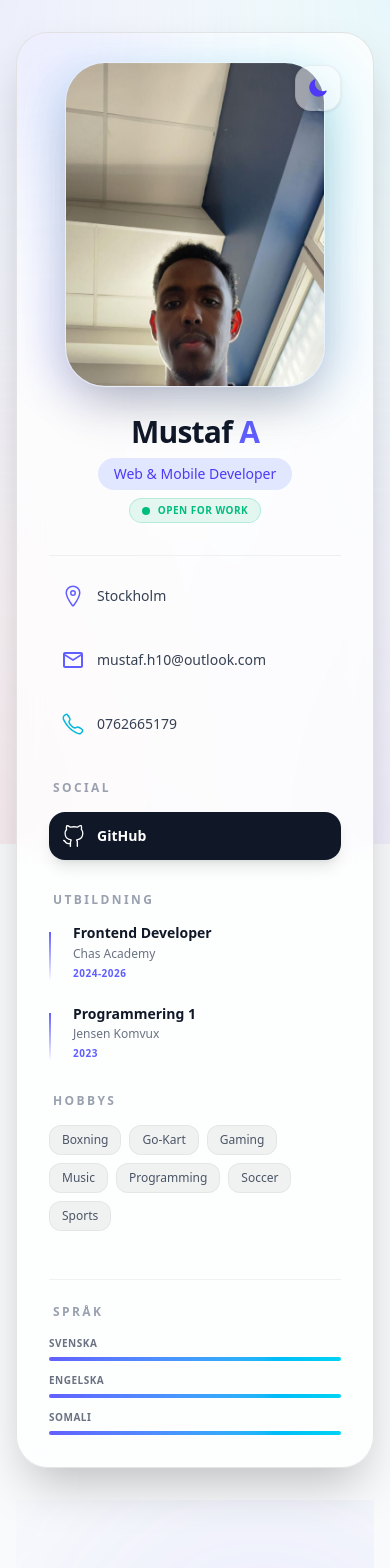
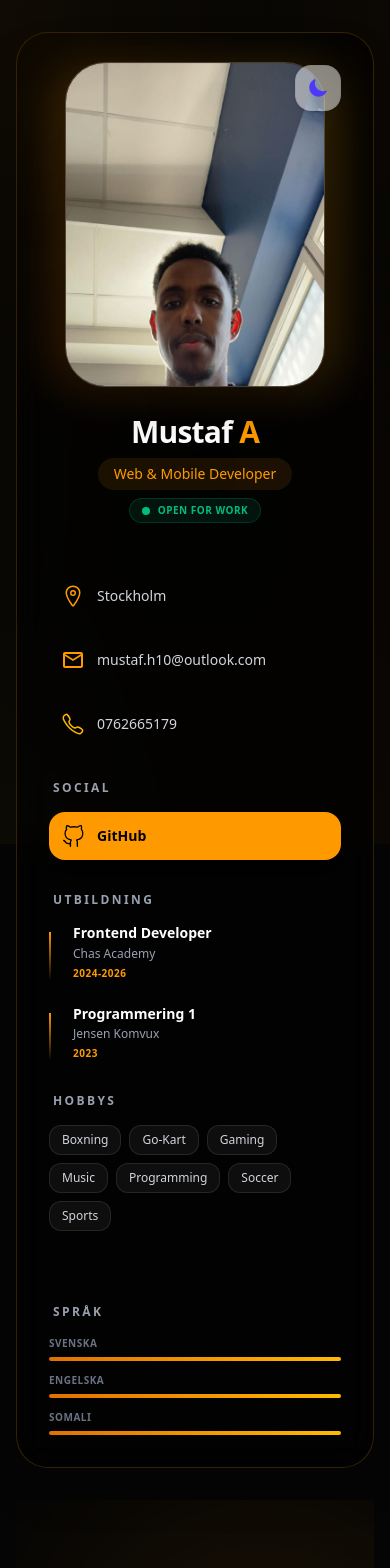
Before and after one commit to mmmnr10/My-Portofolio, a Next.js app: page / in a window 390 px wide. Shown: the top 1568 px of the page. Built offline with nearby package versions, Linux system fonts and the light colour scheme.

Commit message:
Complete Golden Obsidian Transformation: Unified Amber/Gold color scheme across all components

```diff
--- a/src/app/globals.css
+++ b/src/app/globals.css
@@ -1,36 +1,36 @@
 @import "tailwindcss";
 
 @theme {
-  --color-primary: #6366f1;
-  --color-secondary: #22d3ee;
-  --color-accent: #8b5cf6;
-  --color-glass-dark: rgba(255, 255, 255, 0.05);
-  --color-glass-light: rgba(255, 255, 255, 0.7);
+  --color-primary: #f59e0b; /* Amber 500 */
+  --color-secondary: #fbbf24; /* Amber 400 */
+  --color-accent: #d97706; /* Amber 600 */
+  --color-glass-dark: rgba(0, 0, 0, 0.4);
+  --color-glass-light: rgba(255, 255, 255, 0.05);
 }
 
 :root {
-  --bg-color: #f8fafc;
-  --text-color: #0f172a;
+  --bg-color: #050505; /* Black */
+  --text-color: #ffffff;
   --primary-color: var(--color-primary);
   --secondary-color: var(--color-secondary);
-  --border-color: rgba(0, 0, 0, 0.05);
-  --hover-color: #4f46e5;
-  --skills-bg: #ffffff;
-  --card-border: rgba(0, 0, 0, 0.1);
-  --card-bg: var(--color-glass-light);
-  --glass-blur: 12px;
+  --border-color: rgba(245, 158, 11, 0.1);
+  --hover-color: #fbbf24;
+  --skills-bg: #111111;
+  --card-border: rgba(245, 158, 11, 0.2);
+  --card-bg: rgba(0, 0, 0, 0.6);
+  --glass-blur: 16px;
 }
 
 .dark {
-  --bg-color: #020617;
-  --text-color: #f8fafc;
-  --primary-color: #818cf8;
-  --secondary-color: #22d3ee;
-  --border-color: rgba(255, 255, 255, 0.1);
-  --hover-color: #6366f1;
-  --skills-bg: #1e293b;
-  --card-border: rgba(255, 255, 255, 0.15);
-  --card-bg: var(--color-glass-dark);
+  --bg-color: #020202;
+  --text-color: #ffffff;
+  --primary-color: #f59e0b;
+  --secondary-color: #fbbf24;
+  --border-color: rgba(245, 158, 11, 0.15);
+  --hover-color: #f59e0b;
+  --skills-bg: #0a0a0a;
+  --card-border: rgba(245, 158, 11, 0.3);
+  --card-bg: rgba(0, 0, 0, 0.8);
 }
 
 body {
@@ -55,10 +55,10 @@ body {
   height: 100%;
   z-index: -1;
   background-image:
-    radial-gradient(at 0% 0%, rgba(99, 102, 241, 0.15) 0px, transparent 50%),
-    radial-gradient(at 100% 0%, rgba(34, 211, 238, 0.15) 0px, transparent 50%),
-    radial-gradient(at 100% 100%, rgba(139, 92, 246, 0.15) 0px, transparent 50%),
-    radial-gradient(at 0% 100%, rgba(244, 63, 94, 0.15) 0px, transparent 50%);
+    radial-gradient(at 0% 0%, rgba(245, 158, 11, 0.1) 0px, transparent 50%),
+    radial-gradient(at 100% 0%, rgba(217, 119, 6, 0.08) 0px, transparent 50%),
+    radial-gradient(at 100% 100%, rgba(180, 83, 9, 0.1) 0px, transparent 50%),
+    radial-gradient(at 0% 100%, rgba(251, 191, 36, 0.08) 0px, transparent 50%);
 }
 
 .floating {
--- a/src/app/layout/HeaderLeft.jsx
+++ b/src/app/layout/HeaderLeft.jsx
@@ -45,13 +45,13 @@ export default function HeaderLeft({ darkMode, toggleDarkMode }) {
       className="glass p-8 sticky top-8 rounded-[2rem] shadow-2xl overflow-hidden border border-white/20 dark:border-white/10"
     >
       {/* Decorative Glow */}
-      <div className="absolute -top-24 -left-24 w-48 h-48 bg-indigo-500/20 blur-[100px] rounded-full pointer-events-none" />
+      <div className="absolute -top-24 -left-24 w-48 h-48 bg-amber-500/10 blur-[100px] rounded-full pointer-events-none" />
 
       <div className="flex flex-col gap-8 relative z-10">
         {/* Profile Section */}
         <div className="flex flex-col items-center gap-6 text-center">
           <div className="relative group w-full px-4">
-            <div className="absolute inset-0 bg-gradient-to-tr from-indigo-500 to-cyan-400 rounded-[2.5rem] blur-xl opacity-20 group-hover:opacity-40 transition-opacity" />
+            <div className="absolute inset-0 bg-gradient-to-tr from-amber-600 to-amber-400 rounded-[2.5rem] blur-xl opacity-20 group-hover:opacity-40 transition-opacity" />
             <motion.img
               initial={{ scale: 0.9, opacity: 0 }}
               animate={{ scale: 1, opacity: 1 }}
@@ -64,11 +64,11 @@ export default function HeaderLeft({ darkMode, toggleDarkMode }) {
 
 
           <div className="space-y-2">
-            <h1 className="text-3xl font-outfit font-bold tracking-tight text-gray-900 dark:text-white">
-              Mustaf <span className="text-indigo-500 dark:text-indigo-400">A</span>
+            <h1 className="text-3xl font-outfit font-bold tracking-tight text-white">
+              Mustaf <span className="text-amber-500">A</span>
             </h1>
             <div className="flex flex-col items-center gap-2">
-              <p className="px-4 py-1.5 bg-indigo-100 dark:bg-indigo-900/30 text-indigo-600 dark:text-indigo-300 rounded-full text-sm font-medium inline-block">
+              <p className="px-4 py-1.5 bg-amber-500/10 text-amber-500 rounded-full text-sm font-medium inline-block">
                 Web & Mobile Developer
               </p>
               <motion.div
@@ -105,9 +105,9 @@ export default function HeaderLeft({ darkMode, toggleDarkMode }) {
               onClick={handleCopyEmail}
               onMouseEnter={() => setShowTooltipEmail(true)}
               onMouseLeave={() => setShowTooltipEmail(false)}
-              className="w-full flex items-center gap-3 p-3 rounded-2xl hover:bg-black/5 dark:hover:bg-white/5 transition-all text-gray-700 dark:text-gray-300 group"
+              className="w-full flex items-center gap-3 p-3 rounded-2xl hover:bg-white/5 transition-all text-gray-300 group"
             >
-              <MdOutlineEmail className="text-2xl text-indigo-500" />
+              <MdOutlineEmail className="text-2xl text-amber-500" />
               <span className="text-sm truncate font-medium">mustaf.h10@outlook.com</span>
             </button>
             <AnimatePresence>
@@ -124,8 +124,8 @@ export default function HeaderLeft({ darkMode, toggleDarkMode }) {
             </AnimatePresence>
           </div>
 
-          <a href="tel:0762665179" className="flex items-center gap-3 p-3 rounded-2xl hover:bg-black/5 dark:hover:bg-white/5 transition-all text-gray-700 dark:text-gray-300 group">
-            <IoCallOutline className="text-2xl text-cyan-500" />
+          <a href="tel:0762665179" className="flex items-center gap-3 p-3 rounded-2xl hover:bg-white/5 transition-all text-gray-300 group">
+            <IoCallOutline className="text-2xl text-amber-400" />
             <span className="text-sm font-medium">0762665179</span>
           </a>
         </div>
@@ -137,7 +137,7 @@ export default function HeaderLeft({ darkMode, toggleDarkMode }) {
             whileHover={{ x: 5 }}
             href="https://github.com/mmmnr10"
             target="_blank"
-            className="flex items-center gap-3 p-3 rounded-2xl bg-gray-900 dark:bg-white text-white dark:text-gray-900 shadow-lg hover:shadow-indigo-500/20 transition-all group"
+            className="flex items-center gap-3 p-3 rounded-2xl bg-amber-500 text-black shadow-lg hover:shadow-amber-500/20 transition-all group"
           >
             <VscGithubAlt className="text-2xl" />
             <span className="text-sm font-bold">GitHub</span>
@@ -149,10 +149,10 @@ export default function HeaderLeft({ darkMode, toggleDarkMode }) {
           <h2 className="text-xs font-bold uppercase tracking-[0.2em] text-gray-400 dark:text-gray-500 ml-1">Utbildning</h2>
           <div className="space-y-6">
             {education.map((item, index) => (
-              <div key={index} className="relative pl-6 before:absolute before:left-0 before:top-2 before:bottom-0 before:w-0.5 before:bg-gradient-to-b before:from-indigo-500 before:to-transparent">
-                <h4 className="text-sm font-bold text-gray-900 dark:text-white leading-tight">{item.title}</h4>
-                <p className="text-xs text-gray-500 dark:text-gray-400 mt-1">{item.school}</p>
-                <span className="text-[10px] font-bold text-indigo-500 dark:text-indigo-400 mt-1 block uppercase tracking-wider">{item.year}</span>
+              <div key={index} className="relative pl-6 before:absolute before:left-0 before:top-2 before:bottom-0 before:w-0.5 before:bg-gradient-to-b before:from-amber-500 before:to-transparent">
+                <h4 className="text-sm font-bold text-white leading-tight">{item.title}</h4>
+                <p className="text-xs text-gray-400 mt-1">{item.school}</p>
+                <span className="text-[10px] font-bold text-amber-500 mt-1 block uppercase tracking-wider">{item.year}</span>
               </div>
             ))}
           </div>
@@ -165,7 +165,7 @@ export default function HeaderLeft({ darkMode, toggleDarkMode }) {
             {hobbies.map((hobby, index) => (
               <span
                 key={index}
-                className="px-3 py-1.5 rounded-xl bg-black/5 dark:bg-white/5 border border-black/5 dark:border-white/10 text-xs font-medium text-gray-600 dark:text-gray-300 hover:border-indigo-500 transition-colors"
+                className="px-3 py-1.5 rounded-xl bg-white/5 border border-white/10 text-xs font-medium text-gray-300 hover:border-amber-500 transition-colors"
               >
                 {hobby}
               </span>
@@ -189,8 +189,8 @@ export default function HeaderLeft({ darkMode, toggleDarkMode }) {
 
 function ContactItem({ icon, text }) {
   return (
-    <div className="flex items-center gap-3 p-3 rounded-2xl text-gray-700 dark:text-gray-300">
-      <span className="text-2xl text-indigo-500">{icon}</span>
+    <div className="flex items-center gap-3 p-3 rounded-2xl text-gray-300">
+      <span className="text-2xl text-amber-500">{icon}</span>
       <span className="text-sm font-medium">{text}</span>
     </div>
   );
@@ -202,11 +202,11 @@ function LanguageProgress({ label, progress }) {
       <div className="flex justify-between text-[10px] font-bold uppercase tracking-wider text-gray-500 dark:text-gray-400">
         <span>{label}</span>
       </div>
-      <div className="h-1 w-full bg-black/5 dark:bg-white/10 rounded-full overflow-hidden">
+      <div className="h-1 w-full bg-white/10 rounded-full overflow-hidden">
         <motion.div
           initial={{ width: 0 }}
           animate={{ width: "100%" }}
-          className={`h-full bg-gradient-to-r from-indigo-500 to-cyan-400 ${progress}`}
+          className={`h-full bg-gradient-to-r from-amber-600 to-amber-400 ${progress}`}
         />
       </div>
     </div>
--- a/src/components/Footer.jsx
+++ b/src/components/Footer.jsx
@@ -7,10 +7,10 @@ export default function Footer() {
     <footer className="w-full mt-20 border-t border-black/5 dark:border-white/5 py-12">
       <div className="flex flex-col md:flex-row items-center justify-between gap-6 opacity-60 hover:opacity-100 transition-opacity">
         <div className="space-y-1 text-center md:text-left">
-          <p className="text-sm font-bold tracking-tight text-gray-900 dark:text-white">
-            © {year} Mustaf <span className="text-indigo-500">A.</span>
+          <p className="text-sm font-bold tracking-tight text-white">
+            © {year} Mustaf <span className="text-amber-500">A.</span>
           </p>
-          <p className="text-xs text-gray-500 dark:text-gray-400 font-medium font-outfit">
+          <p className="text-xs text-gray-400 font-medium font-outfit">
             Frontend Utvecklare • Stockholm
           </p>
         </div>
@@ -31,7 +31,7 @@ function FooterLink({ href, icon }) {
       href={href}
       target="_blank"
       rel="noopener noreferrer"
-      className="text-xl text-gray-600 dark:text-gray-400 hover:text-indigo-500 dark:hover:text-indigo-400 transition-all hover:scale-110"
+      className="text-xl text-gray-400 hover:text-amber-500 transition-all hover:scale-110"
     >
       {icon}
     </a>
--- a/src/components/ScrollToTopButton.jsx
+++ b/src/components/ScrollToTopButton.jsx
@@ -28,10 +28,10 @@ export default function ScrollToTopButton() {
           whileHover={{ y: -5 }}
           whileTap={{ scale: 0.9 }}
           onClick={scrollToTop}
-          className="fixed bottom-8 right-8 w-14 h-14 glass rounded-2xl flex items-center justify-center text-indigo-500 shadow-2xl z-50 border border-white/20 dark:border-white/10 group"
+          className="fixed bottom-8 right-8 w-14 h-14 glass rounded-2xl flex items-center justify-center text-amber-500 shadow-2xl z-50 border border-white/20 group"
           aria-label="Scroll to top"
         >
-          <div className="absolute inset-0 bg-indigo-500/10 rounded-2xl blur-xl group-hover:bg-indigo-500/20 transition-colors" />
+          <div className="absolute inset-0 bg-amber-500/10 rounded-2xl blur-xl group-hover:bg-amber-500/20 transition-colors" />
           <FiArrowUp className="text-2xl relative z-10" />
         </motion.button>
       )}
```
Also changed, not shown: src/app/layout/HomePage.jsx (+57 -57 lines).
